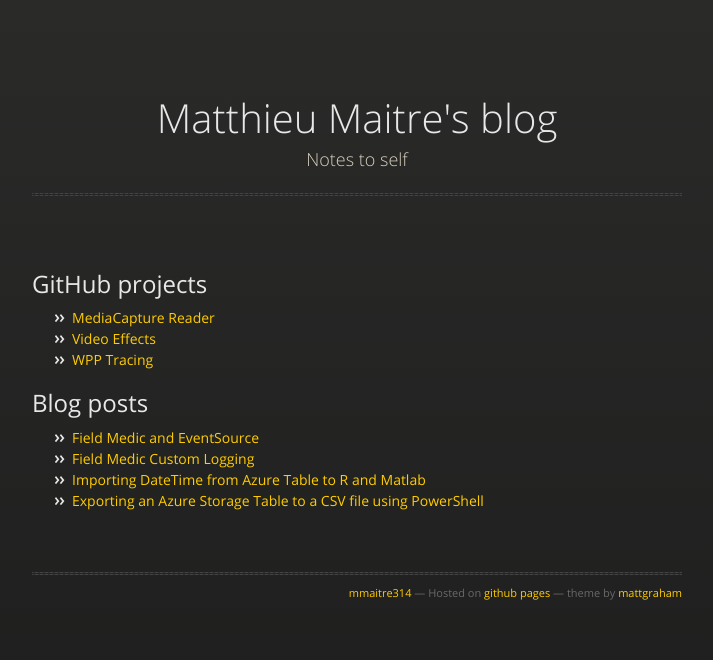
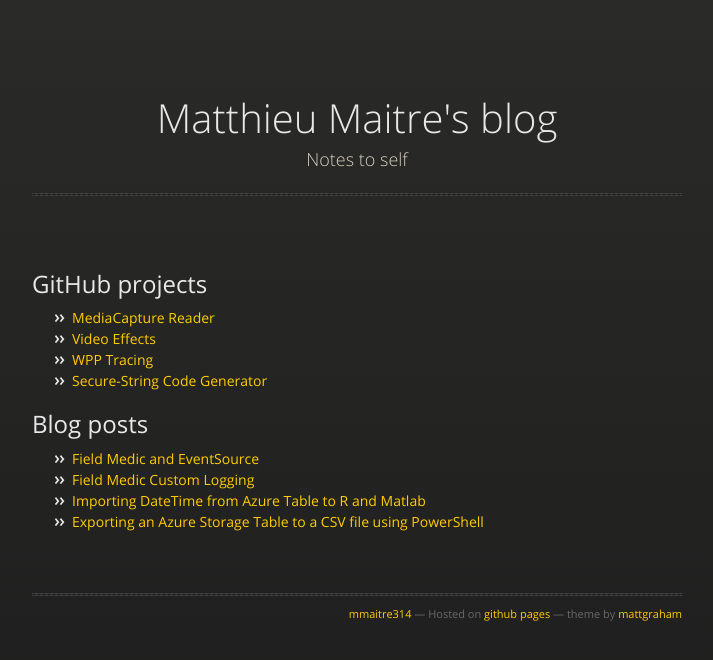
Before and after one commit to mmaitre314/mmaitre314.github.io, a Jekyll site: the page built from index.html, in a window 1280 px wide. Shown: the top 660 px of the page, without its empty margins (283-996 px from the left). Built offline with Jekyll 4.4.1, drawn with Linux system fonts in a browser that asks for light colours; nearby versions of some CDN libraries.

Commit message:
Add link to secure-string codegen project

```diff
--- a/index.html
+++ b/index.html
@@ -42,6 +42,9 @@
             <li>
               <a href="http://mmaitre314.github.io/TraceWpp/">WPP Tracing</a>
             </li>
+            <li>
+              <a href="http://mmaitre314.github.io/SecureStringCodeGen/">Secure-String Code Generator</a>
+            </li>
         </ul>
 
         <h2>Blog posts</h2>
```
